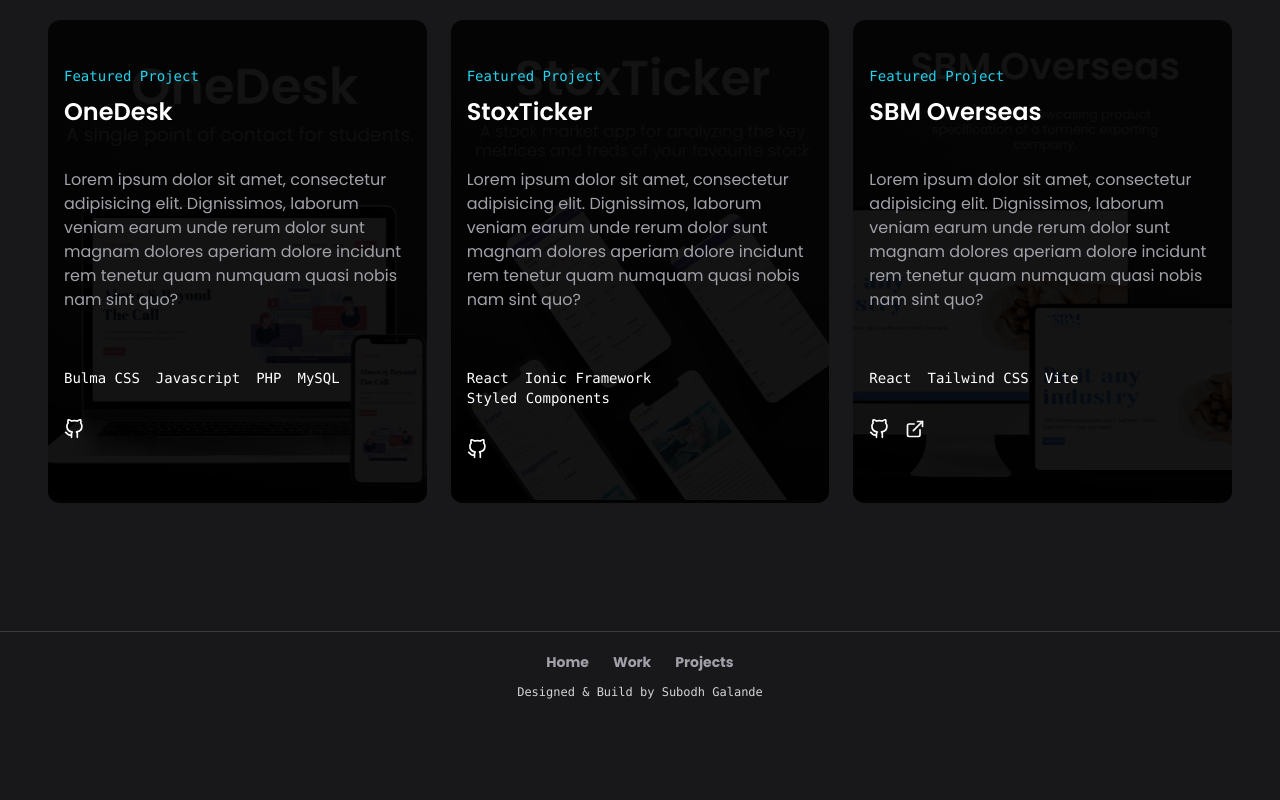
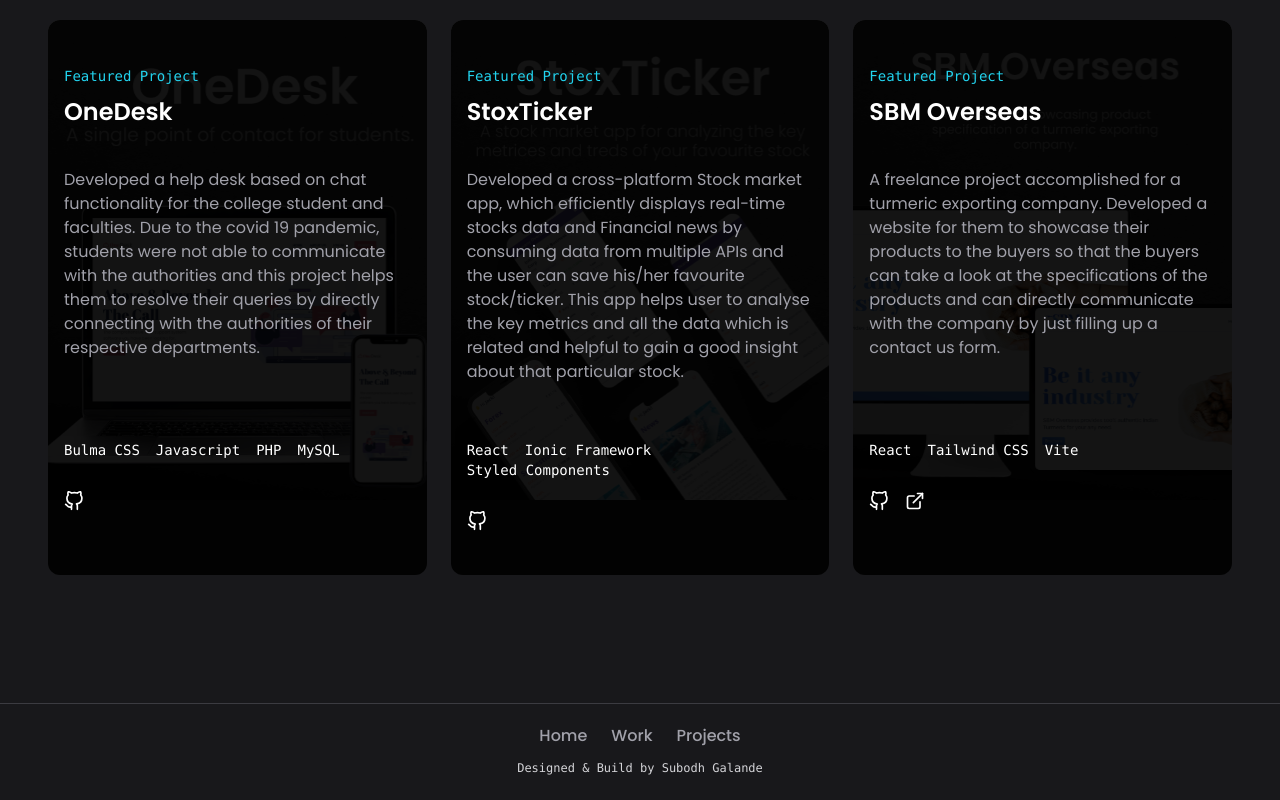
Before and after one commit to subodhGalande/Portfolio, a React (Vite) app: page /Projects in a window 1280 px wide. Shown: the part 376-1176 px from the top of the page. Before the commit the page ends 1100 px from the top, so only its background shows below. Built offline with nearby package versions, Linux system fonts and the light colour scheme.

Commit message:
project text added, resume button added

```diff
--- a/src/components/footer.jsx
+++ b/src/components/footer.jsx
@@ -5,13 +5,13 @@
     <>
       <footer className="mt-32 border-t-[1px] p-4 border-zinc-500/40">
         <ul className=" p-1 mx-auto w-max flex ">
-          <li className=" inline-block text-sm font-bold text-zinc-400 text-center">
+          <li className=" inline-block text-base hover:text-blue-400 font-medium text-zinc-400 text-center">
             <a href="#home">Home</a>
           </li>
-          <li className=" inline-block text-sm px-6 font-bold text-zinc-400 text-center">
+          <li className=" inline-block text-base px-6  hover:text-blue-400 font-medium text-zinc-400 text-center">
             <a href="#work">Work</a>
           </li>
-          <li className=" inline-block text-sm font-bold text-zinc-400 text-center">
+          <li className=" inline-block text-base font-medium  hover:text-blue-400 text-zinc-400 text-center">
             <a href="#projects">Projects</a>
           </li>
         </ul>
--- a/src/components/projects.jsx
+++ b/src/components/projects.jsx
@@ -35,12 +35,13 @@
 
               <h2 className="text-zinc-400 text-base mt-10 ">
                 {" "}
-                Lorem ipsum dolor sit amet, consectetur adipisicing elit.
-                Dignissimos, laborum veniam earum unde rerum dolor sunt magnam
-                dolores aperiam dolore incidunt rem tenetur quam numquam quasi
-                nobis nam sint quo?{" "}
+                Developed a help desk based on chat functionality for the
+                college student and faculties. Due to the covid 19 pandemic,
+                students were not able to communicate with the authorities and
+                this project helps them to resolve their queries by directly
+                connecting with the authorities of their respective departments.
               </h2>
-              <div className="w-full inline-block">
+              <div className="w-full inline-block md:mt-10 lg:mt-6">
                 <ul className="mt-14 text-sm text-white font-mono  ">
                   <li className="float-left pr-4">Bulma CSS</li>
                   <li className="float-left pr-4">Javascript</li>
@@ -75,13 +76,15 @@
 
               <h2 className="text-zinc-400 text-base mt-10 ">
                 {" "}
-                Lorem ipsum dolor sit amet, consectetur adipisicing elit.
-                Dignissimos, laborum veniam earum unde rerum dolor sunt magnam
-                dolores aperiam dolore incidunt rem tenetur quam numquam quasi
-                nobis nam sint quo?{" "}
+                Developed a cross-platform Stock market app, which efficiently
+                displays real-time stocks data and Financial news by consuming
+                data from multiple APIs and the user can save his/her favourite
+                stock/ticker. This app helps user to analyse the key metrics and
+                all the data which is related and helpful to gain a good insight
+                about that particular stock.
               </h2>
               <div className="w-full inline-block">
-                <ul className="mt-14 text-sm text-white font-mono ">
+                <ul className="mt-14  text-sm text-white font-mono ">
                   <li className="float-left pr-4 ">React</li>
                   <li className="float-left pr-4 ">Ionic Framework</li>
                   <li className="float-left pr-4 ">Styled Components</li>
@@ -114,12 +117,13 @@
 
               <h2 className="text-zinc-400 text-base mt-10 ">
                 {" "}
-                Lorem ipsum dolor sit amet, consectetur adipisicing elit.
-                Dignissimos, laborum veniam earum unde rerum dolor sunt magnam
-                dolores aperiam dolore incidunt rem tenetur quam numquam quasi
-                nobis nam sint quo?{" "}
+                A freelance project accomplished for a turmeric exporting
+                company. Developed a website for them to showcase their products
+                to the buyers so that the buyers can take a look at the
+                specifications of the products and can directly communicate with
+                the company by just filling up a contact us form.
               </h2>
-              <div className="w-full inline-block">
+              <div className="w-full inline-block mt-6">
                 <ul className="mt-14 text-sm text-white font-mono   ">
                   <li className="float-left pr-4">React</li>
                   <li className="float-left pr-4">Tailwind CSS</li>
--- a/src/components/work.jsx
+++ b/src/components/work.jsx
@@ -22,7 +22,7 @@
               <p class="text-base lg:text-lg mt-2 ml-4 text-left font-mono text-slate-300">
                 October - October 2019
               </p>
-              <ul class="text-base lg:text-lg ml-8 mt-6 text-left space-y-3 list-disc list-item text-slate-400">
+              <ul class="text-sm lg:text-lg ml-8 mt-6 text-left space-y-3 list-disc list-item text-slate-400">
                 <li>
                   {" "}
                   Learned Java fundamentals under "Amstech Academic Development
@@ -42,7 +42,7 @@
               <p class="text-base lg:text-lg mt-2 ml-4 text-left font-mono text-slate-300">
                 May - August 2018
               </p>
-              <ul class="text-base  lg:text-lg ml-8 mt-6 text-left space-y-3 list-disc list-item text-slate-400">
+              <ul class="text-sm  lg:text-lg ml-8 mt-6 text-left space-y-3 list-disc list-item text-slate-400">
                 <li>
                   {" "}
                   Worked with Product Development Team as a Graphic Designer and
```
